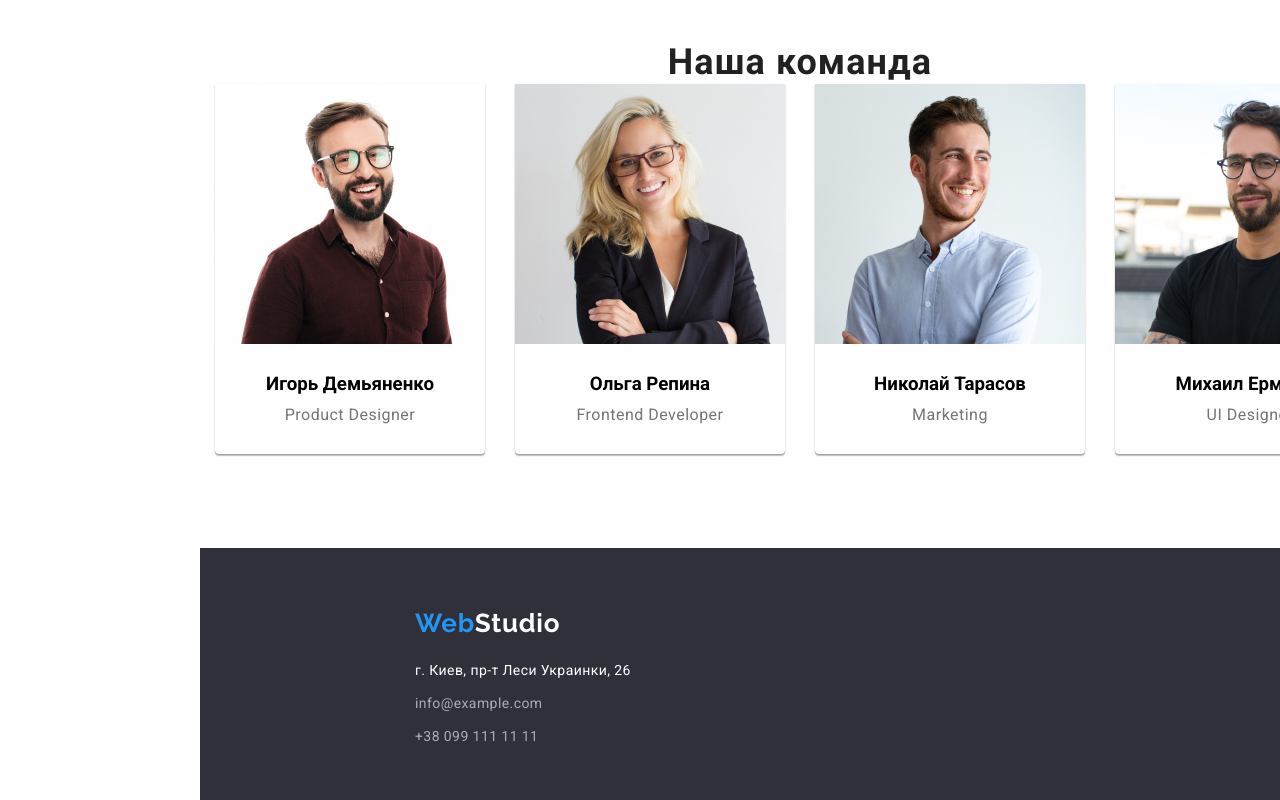
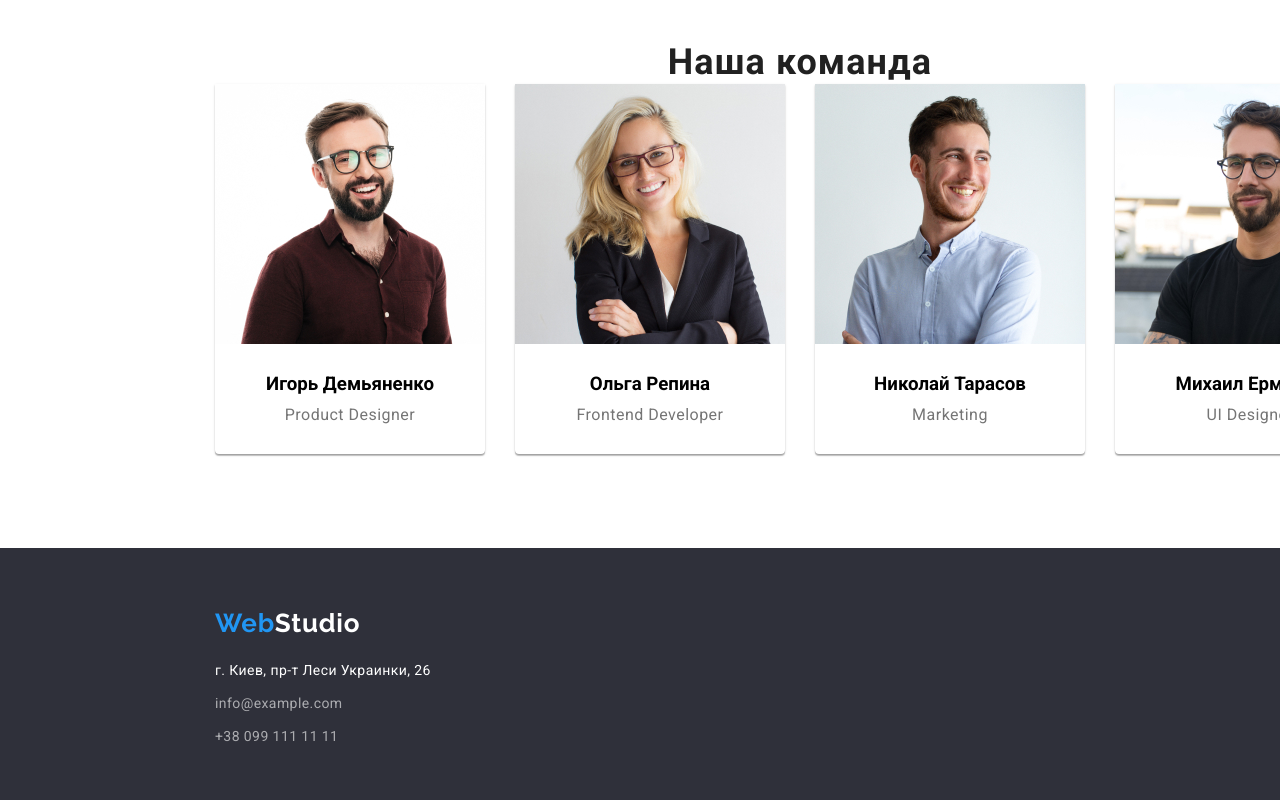
Before and after one commit to Dmitriy-Jakovlev/goit-markup-hw-03, a plain HTML site: page index.html in a window 1280 px wide. Shown: the part 1419-2219 px from the top of the page. Drawn offline with nearby package versions, Linux system fonts and the light colour scheme.

Commit message:
выравнивание футер

```diff
--- a/css/styles.css
+++ b/css/styles.css
@@ -11,13 +11,14 @@ body {
   font-family: var(--main-font);
   font-style: normal;
   width: 1600px;
+  margin: ;
 }
 /*==========COMPL==========*/
 *,
 *::before,
 *::after {
-  margin: 0;
-  padding: 0;
+  margin: 0px;
+  padding: 0px;
 }
 .list {
   list-style: none;
@@ -254,6 +255,7 @@ img {
 /*==========FOOTER==========*/
 
 .holder {
+  width: 1600px;
   height: 252px;
   background-color: #2f303a;
   padding-top: 60px;
```
